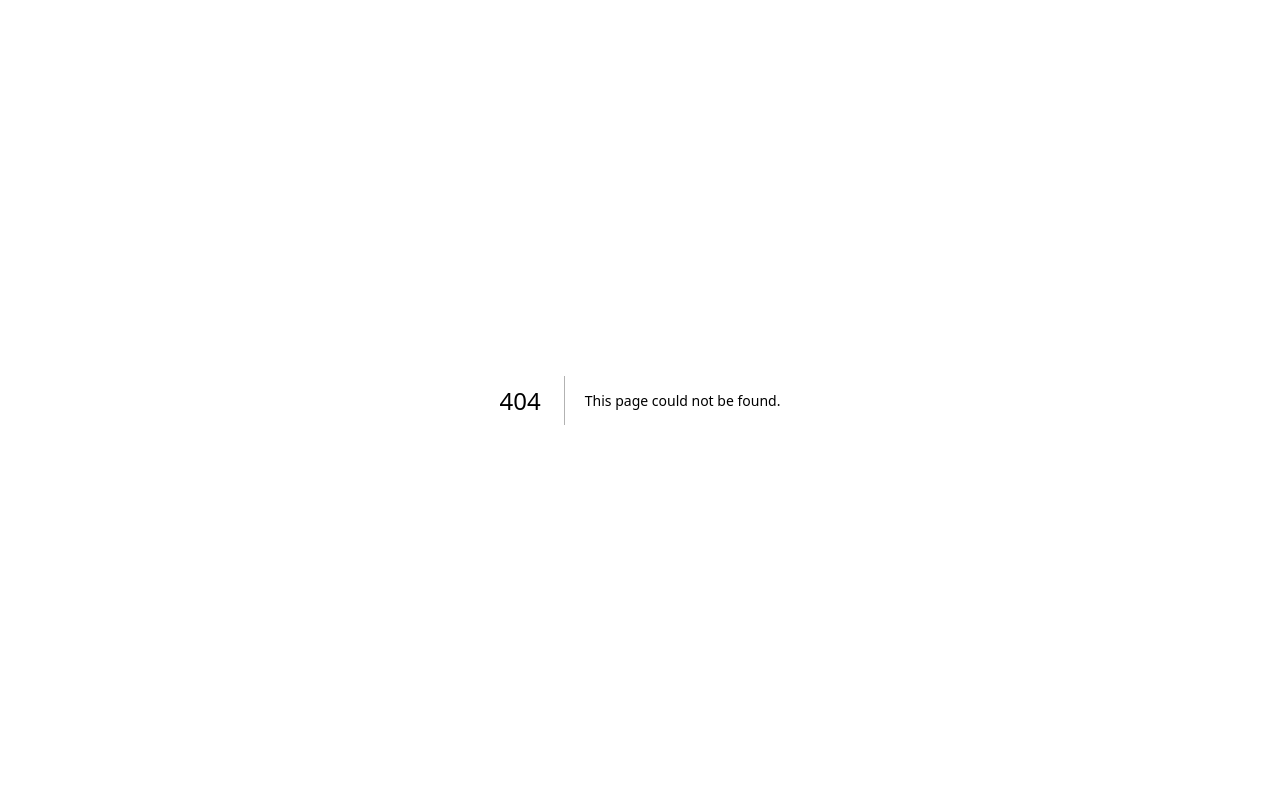
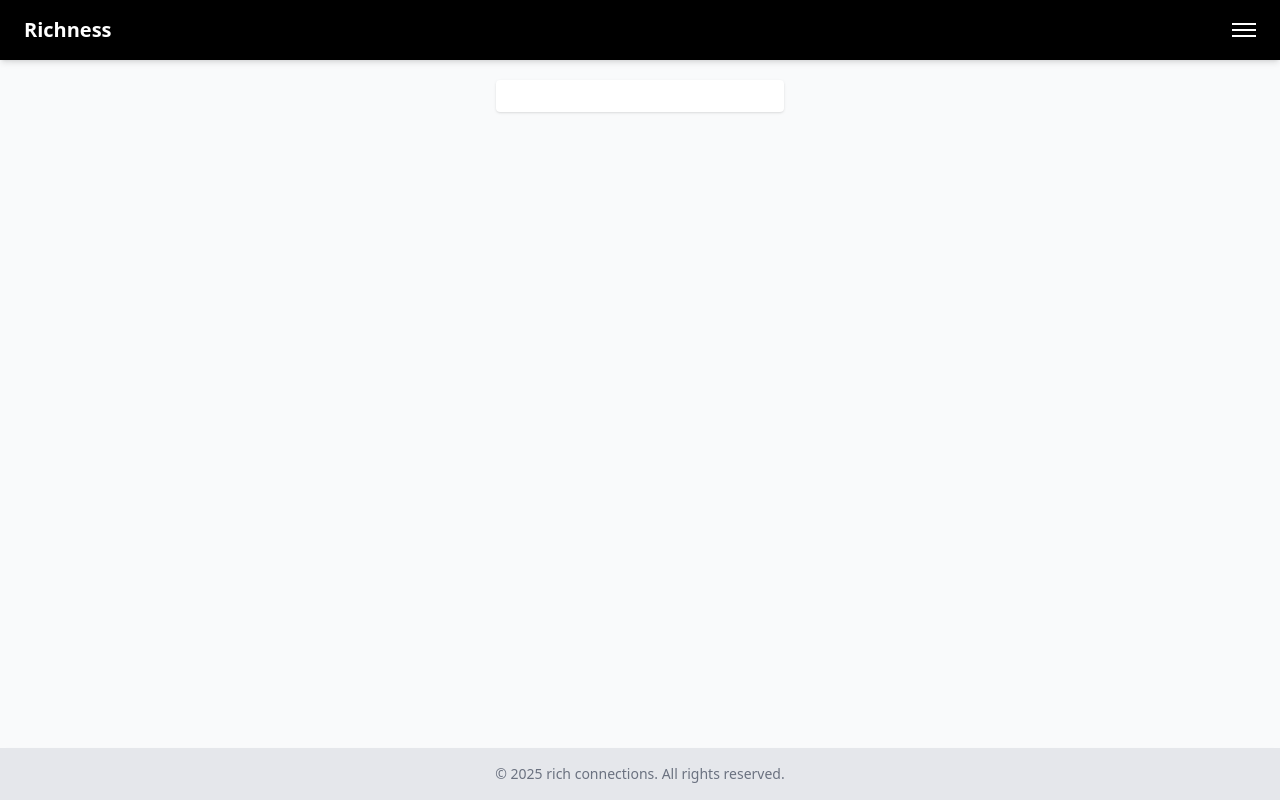
Before and after one commit to teishito/step4-richconnections-front, a Next.js app: page /diagnosis-analysis in a window 1280 px wide. Before the commit this address had no page. Built offline with nearby package versions, Linux system fonts and the light colour scheme.

Commit message:
Create diagnosis-analysis.js

```diff
--- /dev/null
+++ b/pages/diagnosis-analysis.js
@@ -0,0 +1,16 @@
+import Header from "../components/Header";
+import Footer from "../components/Footer";
+import DiagnosisAnalysis from "../components/DiagnosisAnalysis";
+
+export default function DiagnosisAnalysisPage() {
+  return (
+    <div className="min-h-screen bg-gray-50 flex flex-col">
+      <Header />
+      <main className="flex-grow max-w-3xl mx-auto p-6">
+        <h1 className="text-2xl font-bold mb-6">診断結果に基づく経営分析</h1>
+        <DiagnosisAnalysis />
+      </main>
+      <Footer />
+    </div>
+  );
+}
```
